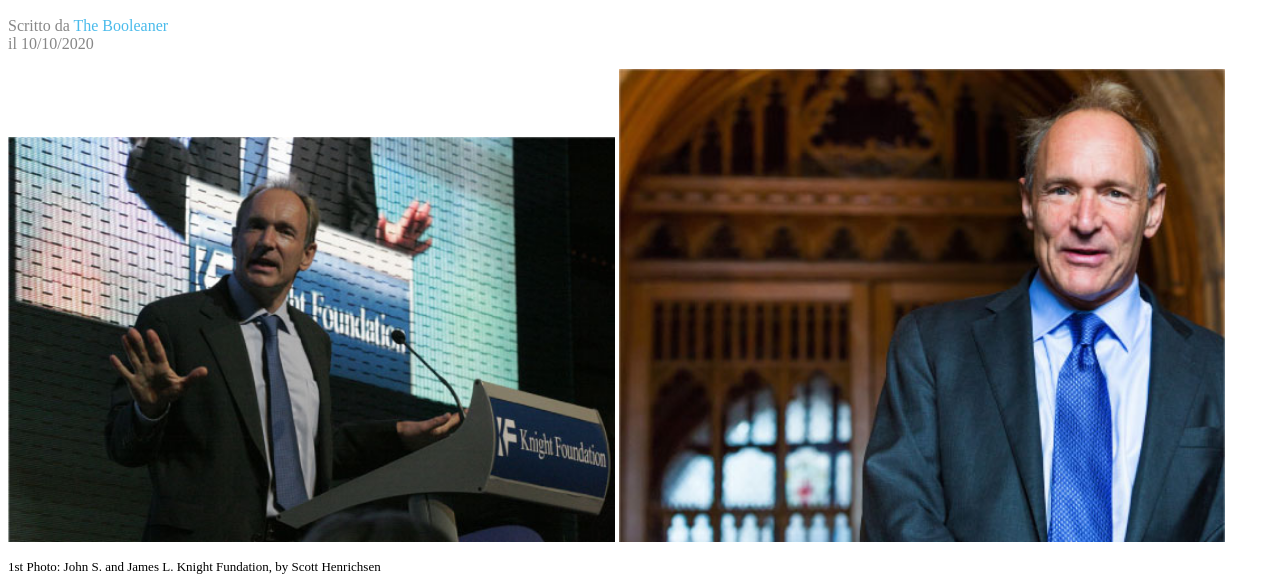
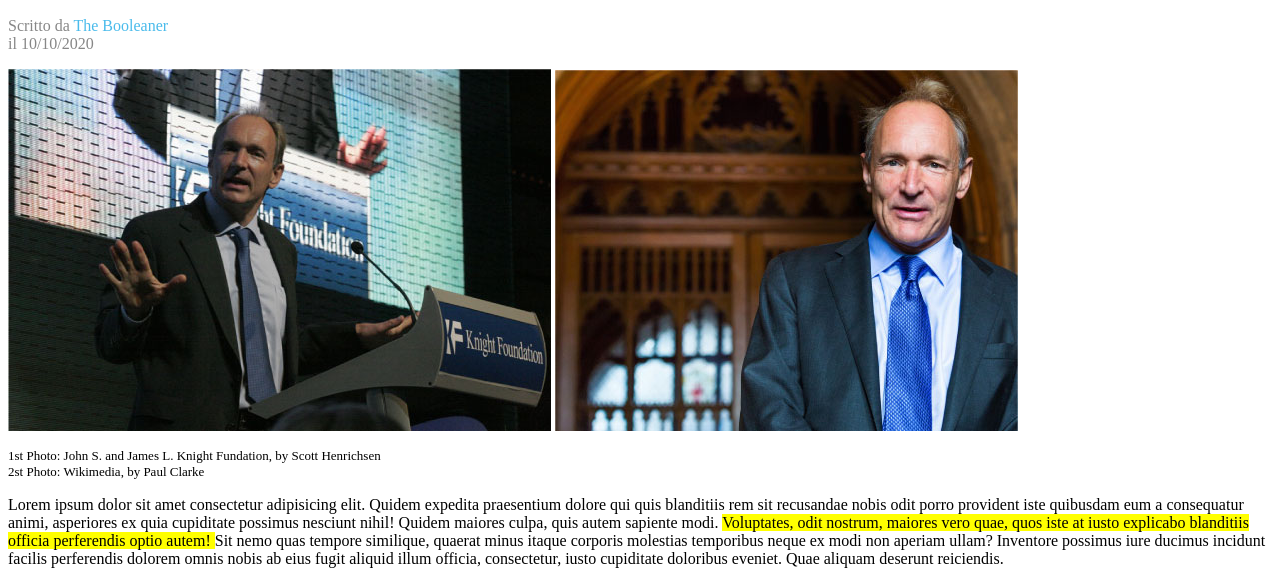
Before and after one commit to giuseppevignanello/html-css-booleaner, a plain HTML site: page index.html in a window 1280 px wide. Shown: the part 143-720 px from the top of the page. Drawn offline with Linux system fonts and the light colour scheme.

Commit message:
fix title and photos size

```diff
--- a/css/style.css
+++ b/css/style.css
@@ -13,10 +13,6 @@ header {
     padding-top: 30px;
 }
 
-h1 {
-
-}
-
 a {
     text-decoration: none;
     color: #4abbeb;
@@ -24,10 +20,6 @@ a {
 
 .grey-text {
     color: #878787;
-}
-
-.tim-image{
-    width: 48%;
 }
 
 #photo-credits {
--- a/index.html
+++ b/index.html
@@ -22,8 +22,8 @@
         <!-- /#article-title -->
 
         <section>
-            <img class="tim-image" src="./img/tim-1.jpg" alt="Tim Berners-Lee">
-            <img class="tim-image" src="./img/tim-2.jpg" alt="Tim Berners-Lee">
+            <img src="./img/tim-1.jpg" alt="Tim Berners-Lee">
+            <img src="./img/tim-2.jpg" alt="Tim Berners-Lee">
             <p id="photo-credits">1st Photo: John S. and James L. Knight Fundation, by Scott Henrichsen <br>
             2st Photo: Wikimedia, by Paul Clarke
             </p>
```
